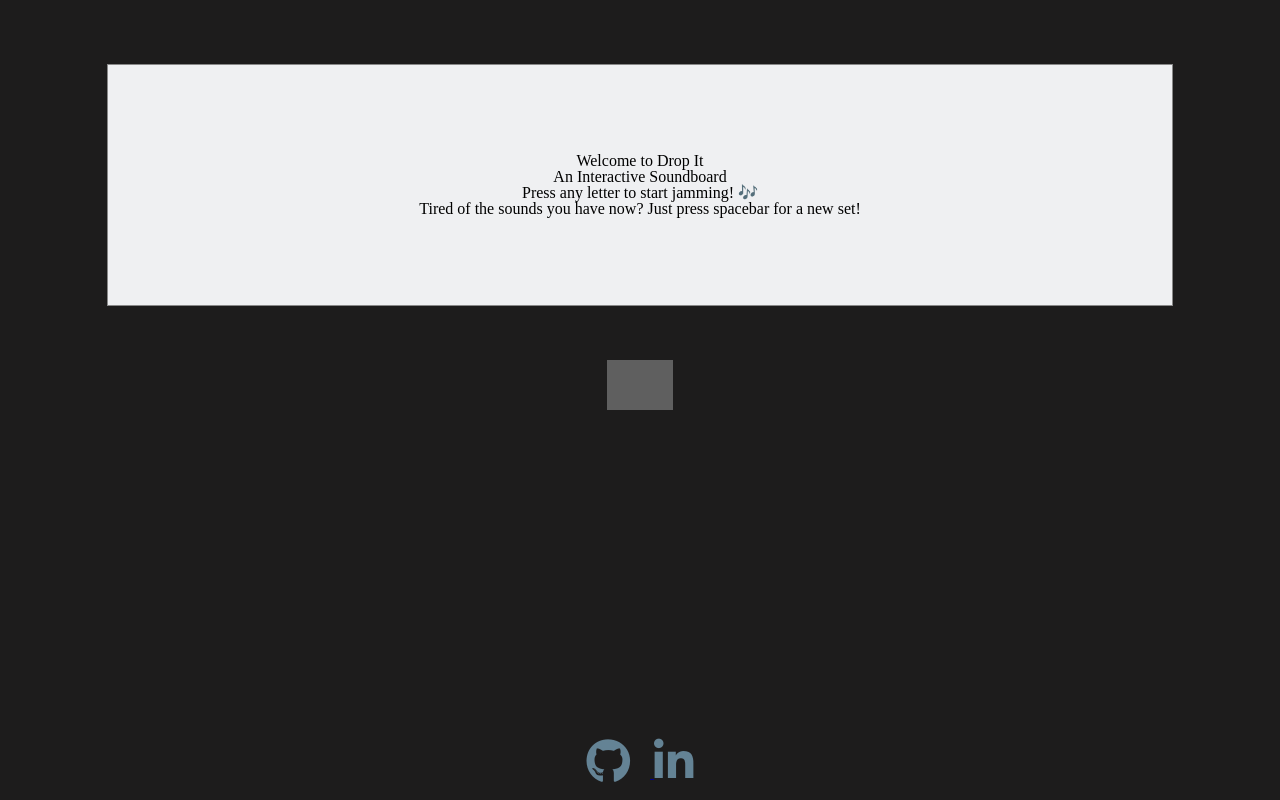
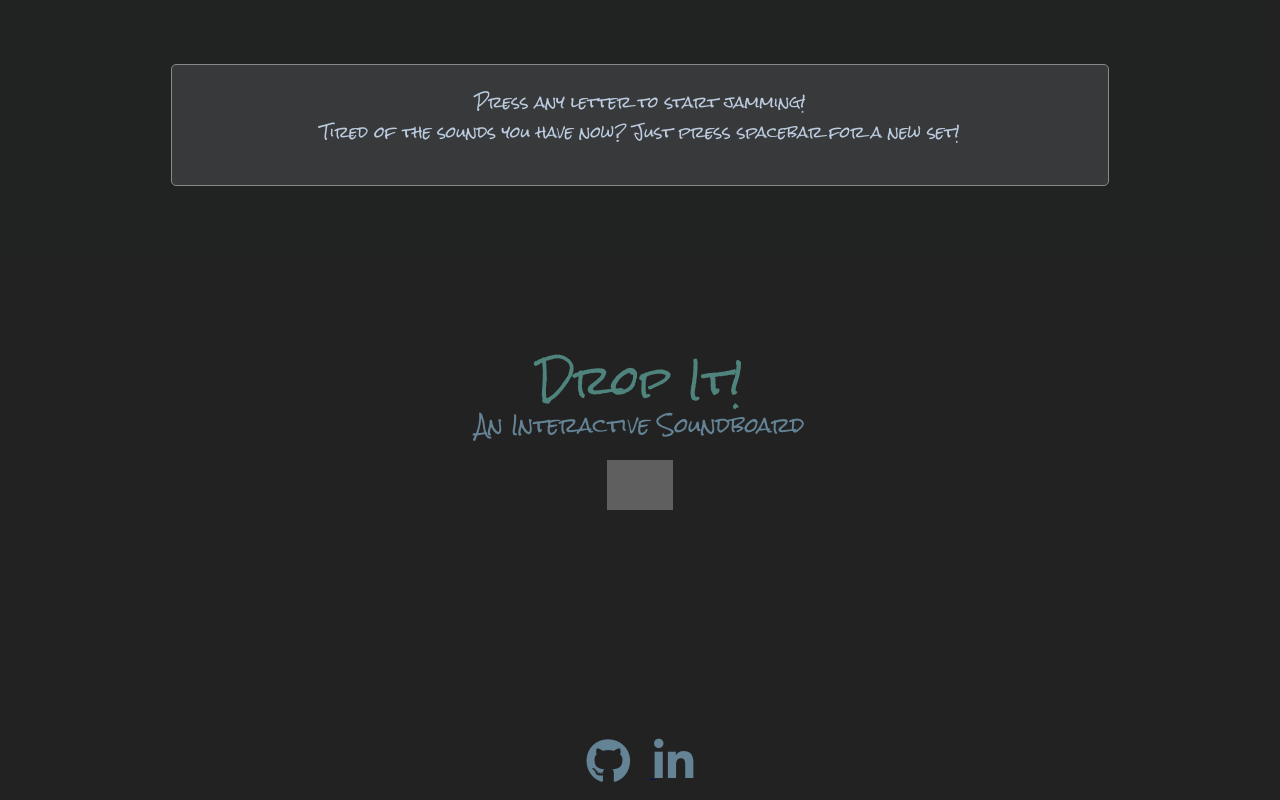
Before and after one commit to DanielLChang/DropIt, a PHP site: page / in a window 1280 px wide. Run offline with PHP 8.4, Linux system fonts and the light colour scheme; style sheets or scripts are compiled from the project's sources; some libraries are stand-ins or nearby versions; grey boxes are pictures that could not be loaded.

Commit message:
Change styling for title and modal

```diff
--- a/assets/stylesheets/body.scss
+++ b/assets/stylesheets/body.scss
@@ -1,5 +1,5 @@
 body {
-  background-color: #312f2f;
+  background-color: #38393a;
   display: flex;
   justify-content: center;
   align-items: center;
@@ -27,16 +27,17 @@
 }
 
 .modal-content {
-    background-color: #eff0f2;
+    background-color: #38393a;
     margin: 5% auto;
-    height: 25%;
+    height: 10%;
     padding: 20px;
     border: 1px solid #888;
-    width: 80%;
+    width: 70%;
     display: flex;
     justify-content: center;
     flex-direction: column;
     align-items: center;
+    border-radius: 5px;
 }
 
 #title-container {
@@ -47,19 +48,26 @@
   align-items: center;
   top: 45%;
 }
+
 #title {
-  display: flex;
   font-size: 40px;
   color: #84dccf;
   font-family: 'Rock Salt', cursive;
   margin-bottom: 15px;
 }
+
 #description {
-  display: flex;
   font-size: 20px;
   color: #a6d9f7;
   font-family: 'Rock Salt', cursive;
-  margin-bottom: 25%;
+  margin-bottom: 25px;
+}
+
+#instructions {
+  font-size: 15px;
+  color: #bccce0;
+  font-family: 'Rock Salt', cursive;
+  margin-bottom: 15px;
 }
 
 #logo {
--- a/home.html
+++ b/home.html
@@ -19,16 +19,14 @@
 
     <div id="myModal" class="animated">
       <div class="modal-content">
-        <h1>Welcome to Drop It</h1>
-        <h2>An Interactive Soundboard</h2>
-        <h3>Press any letter to start jamming! 🎶</h3>
-        <h3>Tired of the sounds you have now? Just press spacebar for a new set!</h3>
+        <h3 id="instructions">Press any letter to start jamming!</h3>
+        <h3 id="instructions">Tired of the sounds you have now? Just press spacebar for a new set!</h3>
       </div>
     </div>
 
     <div id="title-container" class="animated">
-      <!-- <h1 class="animated" id="title">Drop It!</h1> -->
-      <!-- <h2 class="animated" id="description">An Interactive Soundboard</h2> -->
+      <h1 class="animated" id="title">Drop It!</h1>
+      <h2 class="animated" id="description">An Interactive Soundboard</h2>
       <img id="logo" class="animated" src="https://res.cloudinary.com/dxfu1kzhk/image/upload/v1485317562/dropitlogo_iz9p0u.png">
     </div>
 
```
